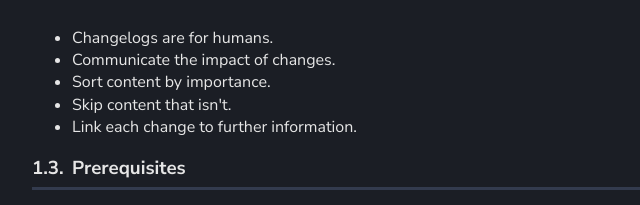
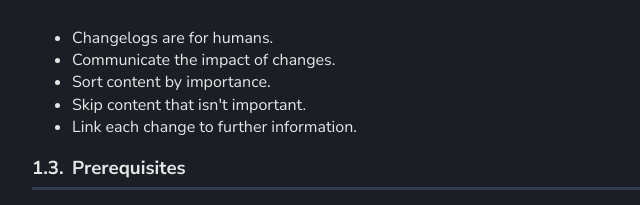
Before and after one commit to vweevers/common-changelog, a plain HTML site: page index.html in a window 1280 px wide. Shown: the part 2414-2619 px from the top of the page, 215-855 px from the left. Drawn offline with Linux system fonts and the light colour scheme.

Commit message:
deploy: c543851a4f59d6a0b7a29654ea118030e9c4db13

```diff
--- a/index.html
+++ b/index.html
@@ -86,7 +86,7 @@
       <li>Changelogs are for humans.</li>
       <li>Communicate the impact of changes.</li>
       <li>Sort content by importance.</li>
-      <li>Skip content that isn't.</li>
+      <li>Skip content that isn't important.</li>
       <li>Link each change to further information.</li>
     </ul>
     <h3 id="13-prerequisites"><a aria-hidden="true" tabindex="-1" href="#13-prerequisites"><img src="./link.svg" class="icon icon-link" aria-hidden></a><span class="header-nr">1.3. </span>Prerequisites</h3>
```
